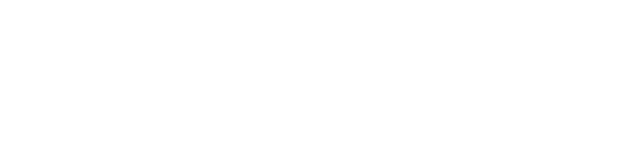
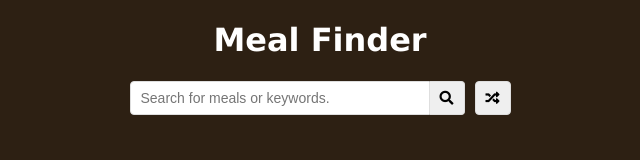
Before and after one commit to Raj2631/Meal-finder, a plain HTML site: page index.html in a window 1280 px wide. Shown: the whole page, without its empty margins (320-960 px from the left). Drawn offline with Linux system fonts and the light colour scheme.

Commit message:
added basic styling and markup

```diff
--- a/index.html
+++ b/index.html
@@ -12,6 +12,29 @@
     <title>Meal Finder</title>
   </head>
   <body>
+    <div class="container">
+      <h1>Meal Finder</h1>
+      <div class="flex">
+        <form id="submit" class="flex">
+          <input
+            type="text"
+            id="search"
+            placeholder="Search for meals or keywords."
+          />
+          <button class="search-btn" type="submit">
+            <i class="fas fa-search"></i>
+          </button>
+          <button class="random-btn" id="random">
+            <i class="fas fa-random"></i>
+          </button>
+        </form>
+      </div>
+
+      <div id="result-heading"></div>
+      <div class="meals" id="meals"></div>
+      <div id="single-meal"></div>
+    </div>
+
     <script src="script.js"></script>
   </body>
 </html>
--- a/style.css
+++ b/style.css
@@ -0,0 +1,63 @@
+* {
+  box-sizing: border-box;
+}
+
+body {
+  background: #2d2013;
+  color: #fff;
+  font-family: Verdana, Geneva, Tahoma, sans-serif;
+  margin: 0;
+}
+
+.container {
+  margin: auto;
+  max-width: 800px;
+  display: flex;
+  flex-direction: column;
+  align-items: center;
+  justify-content: center;
+  text-align: center;
+}
+
+.flex {
+  display: flex;
+}
+
+input,
+button {
+  border: 1px solid #dedede;
+  border-top-left-radius: 4px;
+  border-bottom-left-radius: 4px;
+  font-size: 14px;
+  padding: 8px 10px;
+  margin: 0;
+}
+
+input[type='text'] {
+  width: 300px;
+}
+
+.search-btn {
+  cursor: pointer;
+  border-left: 0;
+  border-radius: 0;
+  border-top-right-radius: 4px;
+  border-bottom-right-radius: 4px;
+}
+
+.random-btn {
+  cursor: pointer;
+  margin-left: 10px;
+  border-top-right-radius: 4px;
+  border-bottom-right-radius: 4px;
+}
+
+@media (max-width: 800px) {
+}
+@media (max-width: 700px) {
+}
+@media (max-width: 500px) {
+  input[type='text'] {
+    width: 100%;
+  }
+}
```
